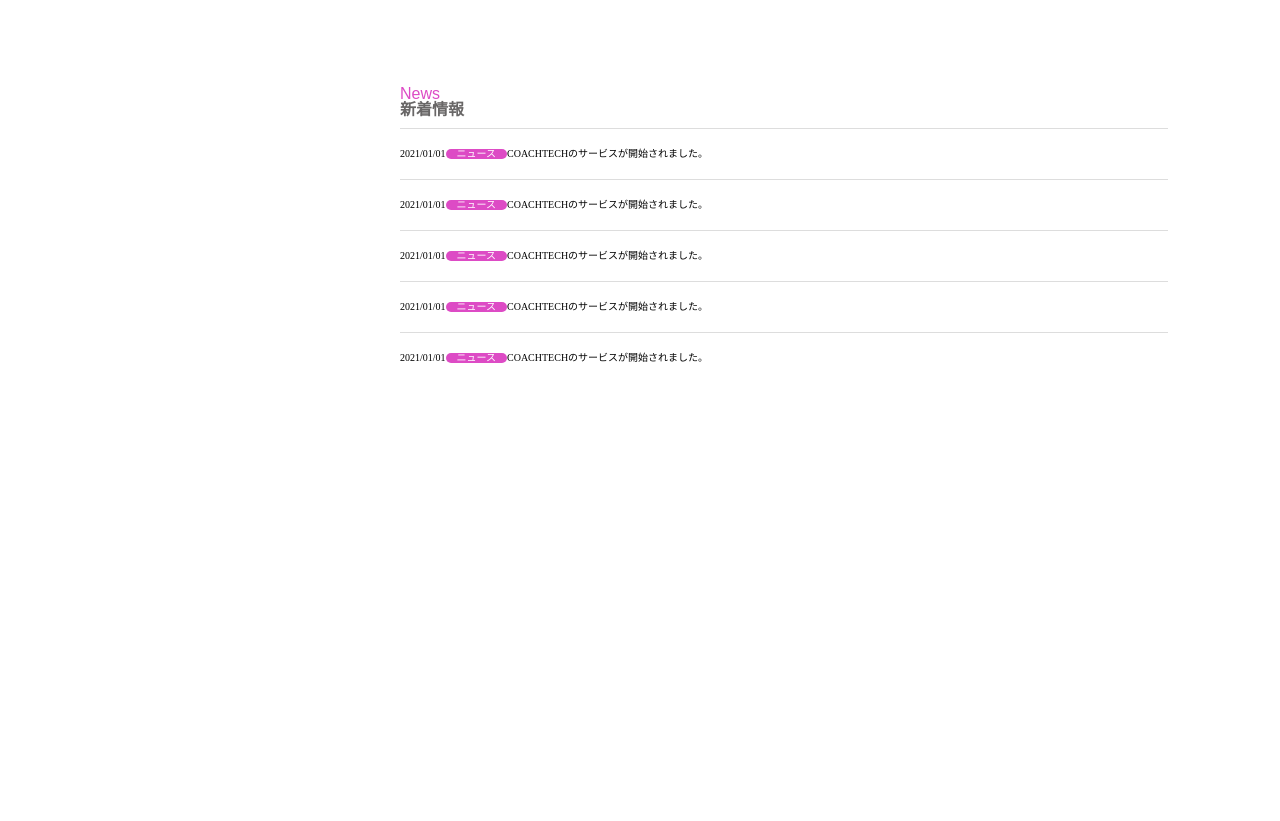
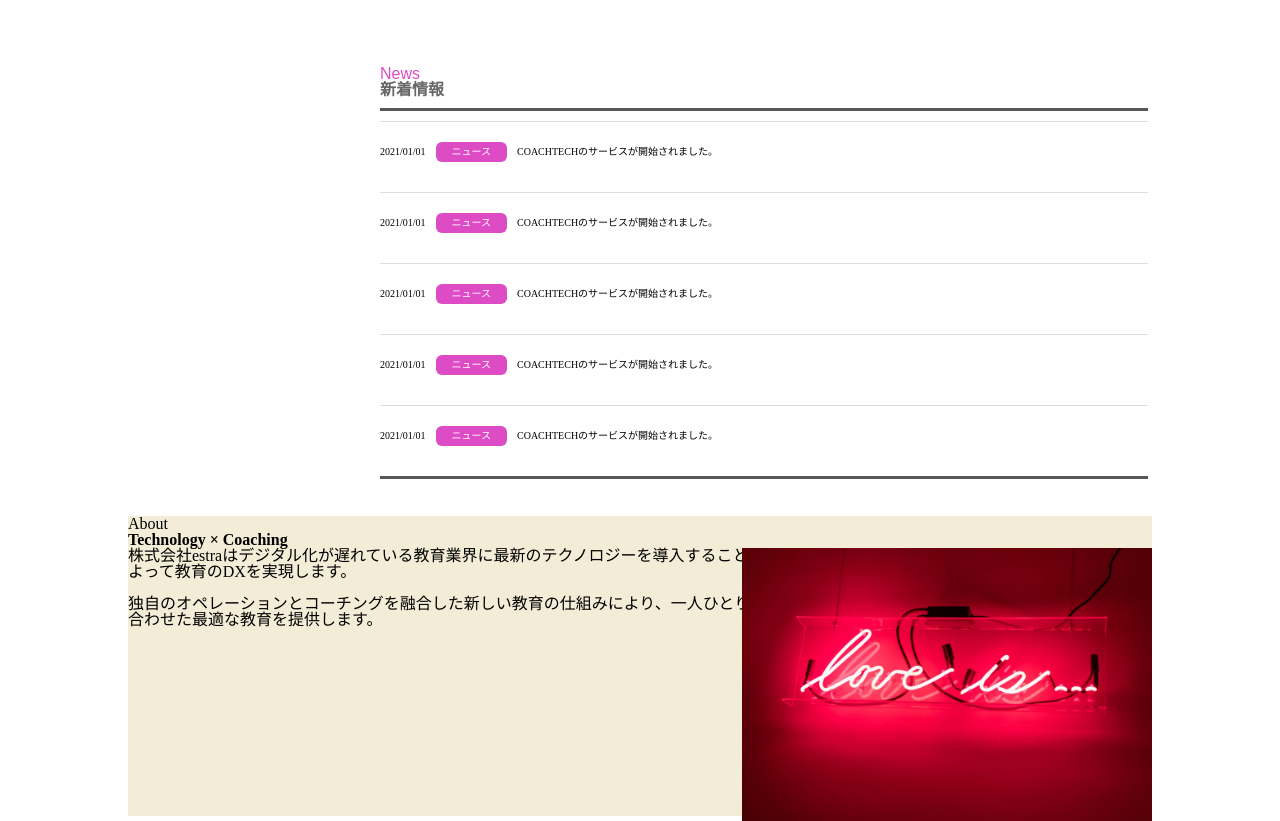
Before and after one commit to Ayanopan-puu/LP-, a plain HTML site: page index.html in a window 1280 px wide. Shown: the part 464-1285 px from the top of the page. Before the commit the page ends 850 px from the top, so only its background shows below. Drawn offline with Linux system fonts and the light colour scheme.

Commit message:
about edit

```diff
--- a/index.html
+++ b/index.html
@@ -42,6 +42,7 @@
 <div class="news">
 <div class="news-topic">News</div>
 <p class="news-topic-sub">新着情報</p>
+<div class="news-border">
 <div class="news-item">
 <p class="news-item-date">2021/01/01<span class="news-item-pink">ニュース</span>COACHTECHのサービスが開始されました。</p>
 </div>
@@ -58,5 +59,13 @@
 <p class="news-item-date">2021/01/01<span class="news-item-pink">ニュース</span>COACHTECHのサービスが開始されました。</p>
 </div>
 </div>
+</div>
+<div class="about">
+<div class="about-topic">About</div>
+<h2 class="about-h2">Technology&nbsp;×&nbsp;Coaching</h2>
+<p class="about-topic-sub">株式会社estraはデジタル化が遅れている教育業界に最新のテクノロジーを導入することによって教育のDXを実現します。<br><br>
+独自のオペレーションとコーチングを融合した新しい教育の仕組みにより、一人ひとりに合わせた最適な教育を提供します。</p>
+<img src="img/about.jpg" class="about-img">
+</div>
 </body>
 </html>
--- a/style.css
+++ b/style.css
@@ -85,8 +85,9 @@ header {
 .news {
   width: 60%;
   height: 300px;
-  margin-left: 400px;
-  padding-top: 100px;
+  margin-left:380px;
+  padding-top: 80px;
+  margin-bottom: 100px;
 }
 .news-topic {
   font-family: fantasy;
@@ -100,6 +101,7 @@ header {
 .news-item {
   border-top: 1px solid #ddd;
   padding: 20px 0;
+  margin: 10px 0;
   align-items: center;
 }
 
@@ -115,4 +117,27 @@ header {
   background-color: rgb(221, 75, 197);
   color: white;
   font-size: 10px;
+  padding: 5px;
+  margin-left: 10px;
+  margin-right: 10px;
 }
+.news-border {
+  border-top: 3px solid rgb(88, 87, 87);
+  border-bottom: 3px solid rgb(88, 87, 87);
+}
+.about {
+  height: 300px;
+  width: 80%;
+  background-color: rgb(243, 236, 214);
+  margin: 0 auto;
+  margin-top: 150px;
+}
+.about-topic-sub {
+  width: 50%;
+  position:absolute;
+}
+.about-img {
+  float: right;
+  width: 40%;
+  position: relative;
+}
```
